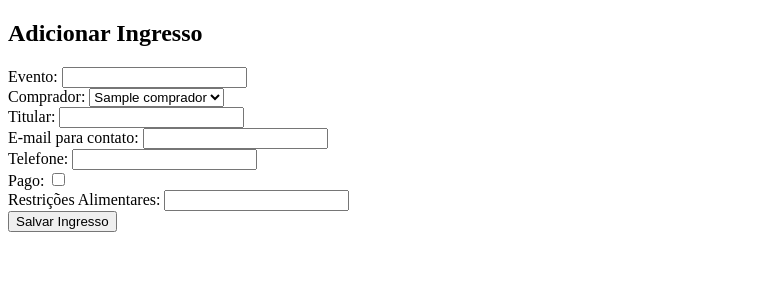
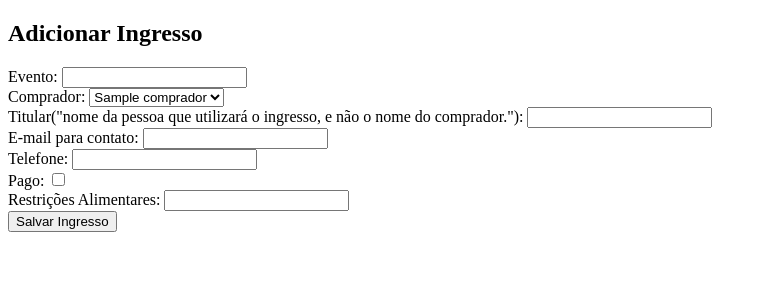
Before and after one commit to edertec/Trattoria_2024, a Flask app: template app/templates/add_ingresso.html in a window 1280 px wide. Shown: the part 106-406 px from the top of the page, without its empty margins (0-767 px from the left). Run offline with Flask 3, Linux system fonts and the light colour scheme; the template is opened without the code that fills it: most values are stand-ins (such as "Sample title", 1, 10 or a date in 2020).

Commit message:
especificação do add ingresos

```diff
--- a/app/templates/add_ingresso.html
+++ b/app/templates/add_ingresso.html
@@ -14,7 +14,7 @@
         {% endfor %}
     </select><br>
 
-    <label for="titular">Titular:</label>
+    <label for="titular">Titular("nome da pessoa que utilizará o ingresso, e não o nome do comprador."):</label>
     <input type="text" id="titular" name="titular" required><br>
 
     <label for="email_contato">E-mail para contato:</label>
```
